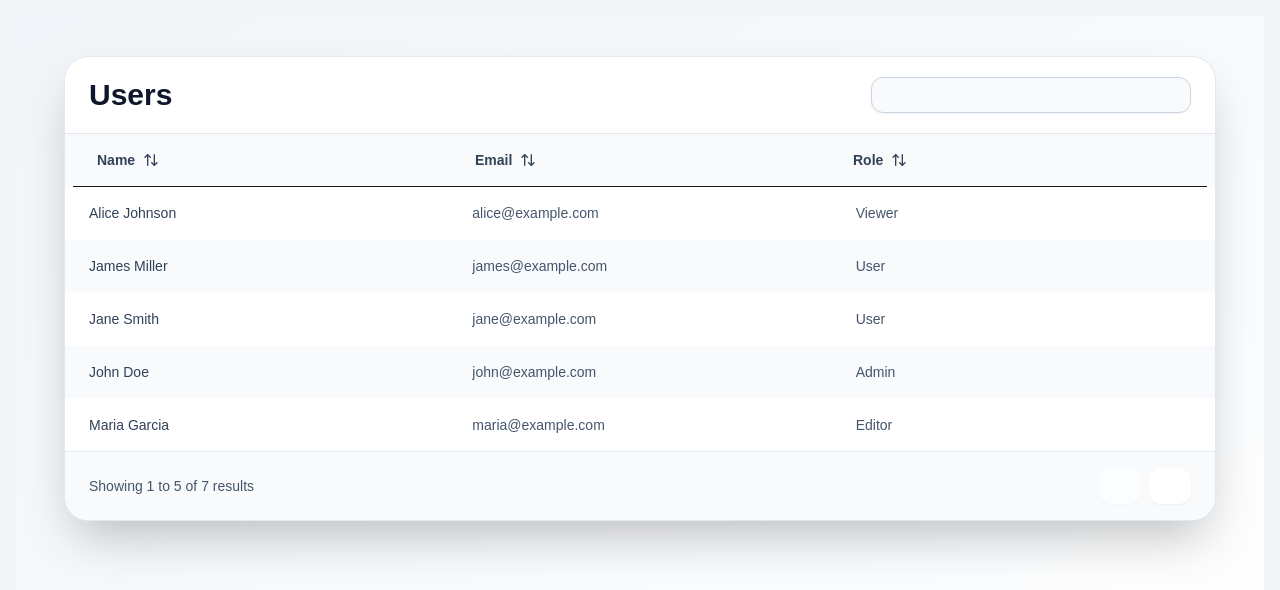
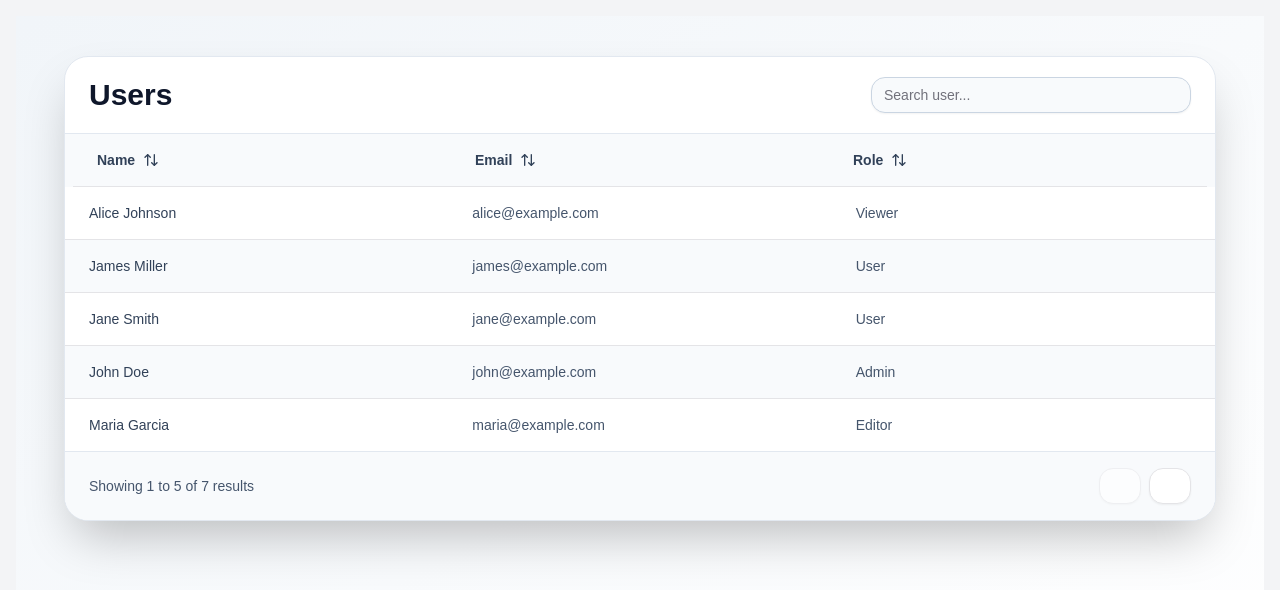
Before and after one commit to brenokf/CondoView, a Next.js app: page /residents in a window 1280 px wide. Shown: the top 590 px of the page. Built offline with nearby package versions, Linux system fonts and the light colour scheme.

Commit message:
Refactor global styles with Tailwind CSS integration and enhanced dark mode variables

```diff
--- a/src/styles/globals.css
+++ b/src/styles/globals.css
@@ -1,21 +1,121 @@
 @import "tailwindcss";
+@import "tw-animate-css";
+
+@custom-variant dark (&:is(.dark *));
 @tailwind base;
 @tailwind components;
 @tailwind utilities;
 
 /* Você ainda pode adicionar seus estilos personalizados aqui */
 
+:root {
+  --radius: 0.625rem;
+  --background: oklch(1 0 0);
+  --foreground: oklch(0.141 0.005 285.823);
+  --card: oklch(1 0 0);
+  --card-foreground: oklch(0.141 0.005 285.823);
+  --popover: oklch(1 0 0);
+  --popover-foreground: oklch(0.141 0.005 285.823);
+  --primary: oklch(0.21 0.006 285.885);
+  --primary-foreground: oklch(0.985 0 0);
+  --secondary: oklch(0.967 0.001 286.375);
+  --secondary-foreground: oklch(0.21 0.006 285.885);
+  --muted: oklch(0.967 0.001 286.375);
+  --muted-foreground: oklch(0.552 0.016 285.938);
+  --accent: oklch(0.967 0.001 286.375);
+  --accent-foreground: oklch(0.21 0.006 285.885);
+  --destructive: oklch(0.577 0.245 27.325);
+  --border: oklch(0.92 0.004 286.32);
+  --input: oklch(0.92 0.004 286.32);
+  --ring: oklch(0.705 0.015 286.067);
+  --chart-1: oklch(0.646 0.222 41.116);
+  --chart-2: oklch(0.6 0.118 184.704);
+  --chart-3: oklch(0.398 0.07 227.392);
+  --chart-4: oklch(0.828 0.189 84.429);
+  --chart-5: oklch(0.769 0.188 70.08);
+  --sidebar: oklch(0.985 0 0);
+  --sidebar-foreground: oklch(0.141 0.005 285.823);
+  --sidebar-primary: oklch(0.21 0.006 285.885);
+  --sidebar-primary-foreground: oklch(0.985 0 0);
+  --sidebar-accent: oklch(0.967 0.001 286.375);
+  --sidebar-accent-foreground: oklch(0.21 0.006 285.885);
+  --sidebar-border: oklch(0.92 0.004 286.32);
+  --sidebar-ring: oklch(0.705 0.015 286.067);
+}
 
-:root {
-  --background: #ffffff;
-  --foreground: #171717;
+.dark {
+  --background: oklch(0.141 0.005 285.823);
+  --foreground: oklch(0.985 0 0);
+  --card: oklch(0.21 0.006 285.885);
+  --card-foreground: oklch(0.985 0 0);
+  --popover: oklch(0.21 0.006 285.885);
+  --popover-foreground: oklch(0.985 0 0);
+  --primary: oklch(0.92 0.004 286.32);
+  --primary-foreground: oklch(0.21 0.006 285.885);
+  --secondary: oklch(0.274 0.006 286.033);
+  --secondary-foreground: oklch(0.985 0 0);
+  --muted: oklch(0.274 0.006 286.033);
+  --muted-foreground: oklch(0.705 0.015 286.067);
+  --accent: oklch(0.274 0.006 286.033);
+  --accent-foreground: oklch(0.985 0 0);
+  --destructive: oklch(0.704 0.191 22.216);
+  --border: oklch(1 0 0 / 10%);
+  --input: oklch(1 0 0 / 15%);
+  --ring: oklch(0.552 0.016 285.938);
+  --chart-1: oklch(0.488 0.243 264.376);
+  --chart-2: oklch(0.696 0.17 162.48);
+  --chart-3: oklch(0.769 0.188 70.08);
+  --chart-4: oklch(0.627 0.265 303.9);
+  --chart-5: oklch(0.645 0.246 16.439);
+  --sidebar: oklch(0.21 0.006 285.885);
+  --sidebar-foreground: oklch(0.985 0 0);
+  --sidebar-primary: oklch(0.488 0.243 264.376);
+  --sidebar-primary-foreground: oklch(0.985 0 0);
+  --sidebar-accent: oklch(0.274 0.006 286.033);
+  --sidebar-accent-foreground: oklch(0.985 0 0);
+  --sidebar-border: oklch(1 0 0 / 10%);
+  --sidebar-ring: oklch(0.552 0.016 285.938);
 }
+
 
 @theme inline {
   --color-background: var(--background);
   --color-foreground: var(--foreground);
   --font-sans: var(--font-geist-sans);
   --font-mono: var(--font-geist-mono);
+  --color-sidebar-ring: var(--sidebar-ring);
+  --color-sidebar-border: var(--sidebar-border);
+  --color-sidebar-accent-foreground: var(--sidebar-accent-foreground);
+  --color-sidebar-accent: var(--sidebar-accent);
+  --color-sidebar-primary-foreground: var(--sidebar-primary-foreground);
+  --color-sidebar-primary: var(--sidebar-primary);
+  --color-sidebar-foreground: var(--sidebar-foreground);
+  --color-sidebar: var(--sidebar);
+  --color-chart-5: var(--chart-5);
+  --color-chart-4: var(--chart-4);
+  --color-chart-3: var(--chart-3);
+  --color-chart-2: var(--chart-2);
+  --color-chart-1: var(--chart-1);
+  --color-ring: var(--ring);
+  --color-input: var(--input);
+  --color-border: var(--border);
+  --color-destructive: var(--destructive);
+  --color-accent-foreground: var(--accent-foreground);
+  --color-accent: var(--accent);
+  --color-muted-foreground: var(--muted-foreground);
+  --color-muted: var(--muted);
+  --color-secondary-foreground: var(--secondary-foreground);
+  --color-secondary: var(--secondary);
+  --color-primary-foreground: var(--primary-foreground);
+  --color-primary: var(--primary);
+  --color-popover-foreground: var(--popover-foreground);
+  --color-popover: var(--popover);
+  --color-card-foreground: var(--card-foreground);
+  --color-card: var(--card);
+  --radius-sm: calc(var(--radius) - 4px);
+  --radius-md: calc(var(--radius) - 2px);
+  --radius-lg: var(--radius);
+  --radius-xl: calc(var(--radius) + 4px);
 }
 
 @media (prefers-color-scheme: dark) {
@@ -30,3 +130,47 @@
   color: var(--background);
   font-family: Arial, Helvetica, sans-serif;
 }
+
+.dark {
+  --background: oklch(0.141 0.005 285.823);
+  --foreground: oklch(0.985 0 0);
+  --card: oklch(0.21 0.006 285.885);
+  --card-foreground: oklch(0.985 0 0);
+  --popover: oklch(0.21 0.006 285.885);
+  --popover-foreground: oklch(0.985 0 0);
+  --primary: oklch(0.92 0.004 286.32);
+  --primary-foreground: oklch(0.21 0.006 285.885);
+  --secondary: oklch(0.274 0.006 286.033);
+  --secondary-foreground: oklch(0.985 0 0);
+  --muted: oklch(0.274 0.006 286.033);
+  --muted-foreground: oklch(0.705 0.015 286.067);
+  --accent: oklch(0.274 0.006 286.033);
+  --accent-foreground: oklch(0.985 0 0);
+  --destructive: oklch(0.704 0.191 22.216);
+  --border: oklch(1 0 0 / 10%);
+  --input: oklch(1 0 0 / 15%);
+  --ring: oklch(0.552 0.016 285.938);
+  --chart-1: oklch(0.488 0.243 264.376);
+  --chart-2: oklch(0.696 0.17 162.48);
+  --chart-3: oklch(0.769 0.188 70.08);
+  --chart-4: oklch(0.627 0.265 303.9);
+  --chart-5: oklch(0.645 0.246 16.439);
+  --sidebar: oklch(0.21 0.006 285.885);
+  --sidebar-foreground: oklch(0.985 0 0);
+  --sidebar-primary: oklch(0.488 0.243 264.376);
+  --sidebar-primary-foreground: oklch(0.985 0 0);
+  --sidebar-accent: oklch(0.274 0.006 286.033);
+  --sidebar-accent-foreground: oklch(0.985 0 0);
+  --sidebar-border: oklch(1 0 0 / 10%);
+  --sidebar-ring: oklch(0.552 0.016 285.938);
+}
+
+@layer base {
+  * {
+    @apply border-border outline-ring/50;
+  }
+
+  body {
+    @apply bg-background text-foreground;
+  }
+}
```
